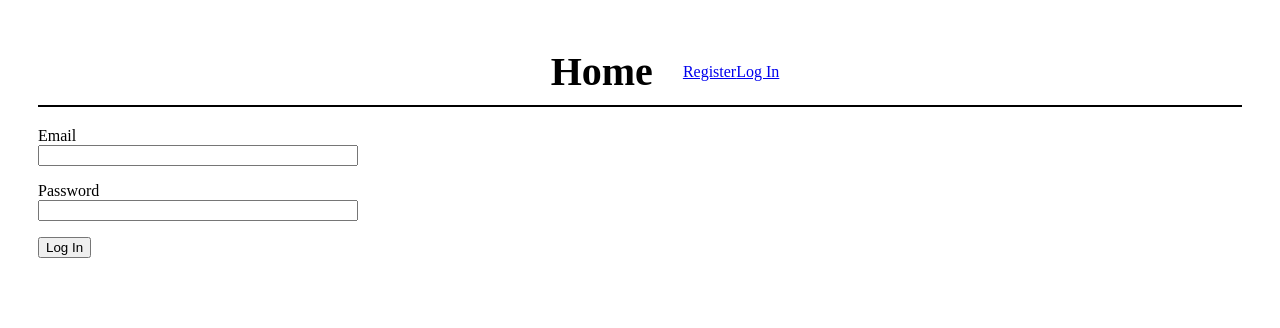
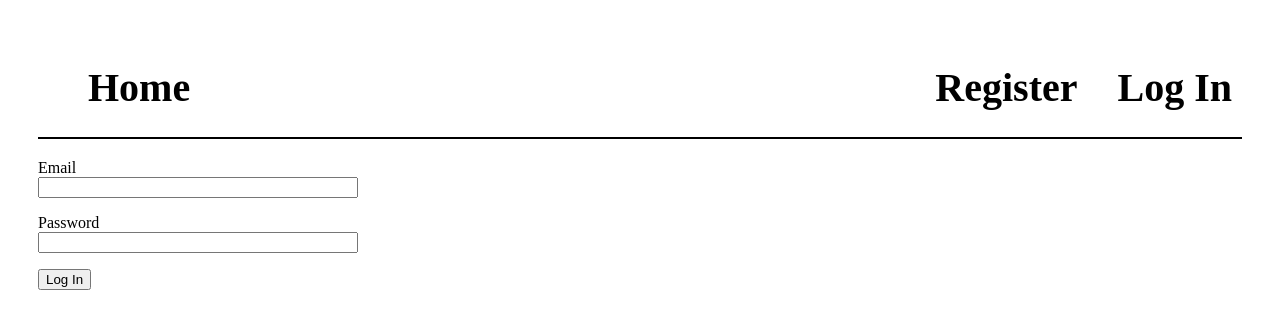
Before and after one commit to yuyaruchyk/goit-react-hw-08-phonebook, a React (Create React App) app: page /login in a window 1280 px wide. Shown: the top 328 px of the page. Built offline with nearby package versions, Linux system fonts and the light colour scheme.

Commit message:
fix style

```diff
--- a/src/components/AuthNav/AuthNav.jsx
+++ b/src/components/AuthNav/AuthNav.jsx
@@ -1,10 +1,10 @@
-import { NavLink } from 'react-router-dom';
+import { StyledNavLink, StyledNavAuth } from '../Header/Header.styled';
 
 export const AuthNav = () => {
   return (
-    <div>
-      <NavLink to="/register">Register</NavLink>
-      <NavLink to="/login">Log In</NavLink>
-    </div>
+    <StyledNavAuth>
+      <StyledNavLink to="/register">Register</StyledNavLink>
+      <StyledNavLink to="/login">Log In</StyledNavLink>
+    </StyledNavAuth>
   );
 };
--- a/src/components/Header/Header.styled.jsx
+++ b/src/components/Header/Header.styled.jsx
@@ -1,5 +1,15 @@
 import styled from 'styled-components';
 import { NavLink } from 'react-router-dom';
+
+export const StyledNavAuth = styled.div`
+  display: flex;
+  align-items: center;
+  justify-content: center;
+  gap: 20px;
+  list-style: none;
+  flex-direction: row;
+  margin: 0;
+`;
 
 export const StyledHeader = styled.header`
   width: 100%;
@@ -8,13 +18,10 @@ export const StyledHeader = styled.header`
   border-bottom: 2px solid #000;
 `;
 export const StyledNav = styled.ul`
+  list-style: none;
   display: flex;
   align-items: center;
-  justify-content: center;
-  gap: 20px;
-  list-style: none;
-  flex-direction: row;
-  margin: 0;
+  justify-content: space-between;
 `;
 
 export const StyledNavLink = styled(NavLink)`
```
